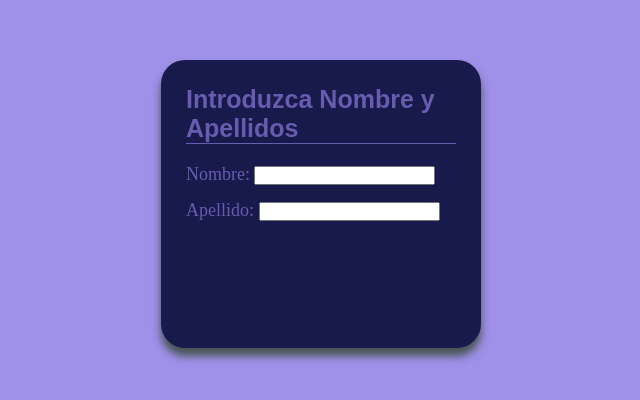
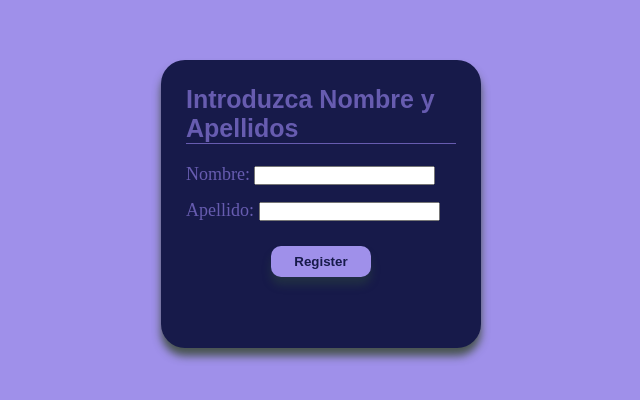
Before and after one commit to RicardoColladoRothschild/BasicRegisterForm, a plain HTML site: page index.html in a window 1280 px wide. Shown: the part 196-596 px from the top of the page, without its empty margins (319-959 px from the left). Drawn offline with Linux system fonts and the light colour scheme.

Commit message:
hemos creado el boton y le hemos dado sentido, color, hover, etc

```diff
--- a/index.html
+++ b/index.html
@@ -13,6 +13,7 @@
                 <label><h1>Introduzca Nombre y Apellidos</h1></label>
                 <span class="container-form--nombre">Nombre: <input type="text" name="nombre" id="domNombreText"></span>
                 <span class="container-form--apellido">Apellido: <input type="text" name="apellido" id="domApellidoText"> </span>
+                <input type="submit" value="Register" class="primary-button" onclick="/">
             </form>
         </main>
 </body>
--- a/style.css
+++ b/style.css
@@ -58,3 +58,21 @@ body{
     margin-bottom: 15px;
 
 }
+.primary-button{
+    font-weight: bold;
+    width:100px;
+    height: 31px;
+    border:none;
+    border-radius: 10px;
+    background-color: var(--backgroundBody);
+    color:var(--backgroundcontainer);
+    margin-top:10px;
+    align-self: center;
+    box-shadow: 0 8px 8px rgba(53,86,56,0.35);
+    cursor: pointer;
+}
+.primary-button:hover{
+    background-color:#171a4a;
+    color:var(--lettercolor);
+    border:1px solid var(--lettercolor);
+}
```
